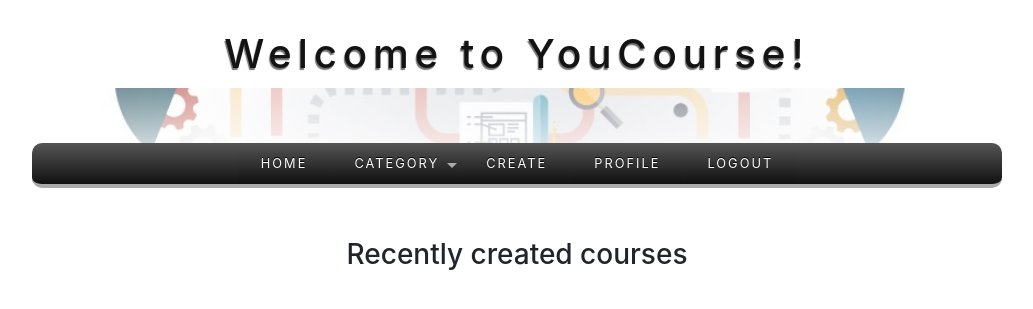
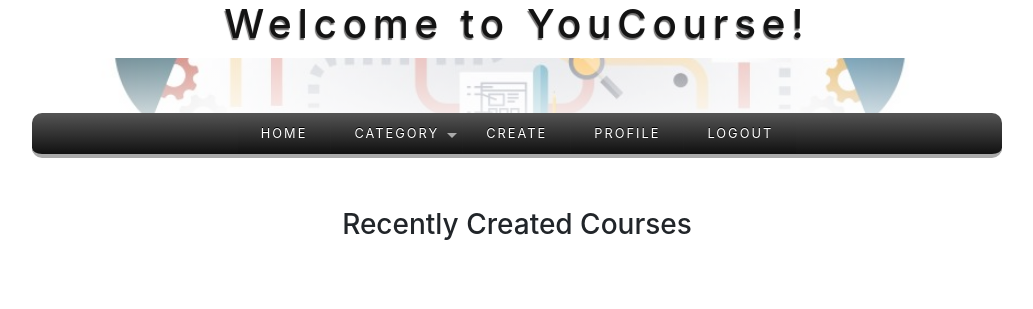
Before and after one commit to DayneSorvisto/Automated-YouTube-Course-Generator, a Django app: template apps/course_app/templates/course_app/courses.html in a window 1280 px wide. Shown: the top 309 px of the page, without its empty margins (123-1156 px from the left). Run offline with Django 3.2, Linux system fonts and the light colour scheme; the template is opened without the code that fills it, so the values that code supplies are empty; parts of the project's set-up code (start-up, migrations or seed data) failed here and were passed over; some libraries are stand-ins or nearby versions.

Commit message:
minor adjustments

```diff
--- a/apps/course_app/templates/course_app/courses.html
+++ b/apps/course_app/templates/course_app/courses.html
@@ -66,7 +66,7 @@
         <!-- TODO utilize the same section but change the wording and video output when a category is clicked -->
         <div class="recently_created_box">
             <div class="recently_created_header center_content">
-                <h3>Recently created courses</h3>
+                <h3>Recently Created Courses</h3>
             </div>
 
             <div class="recently_created_videos">
--- a/apps/user_app/static/user_app/css/style.css
+++ b/apps/user_app/static/user_app/css/style.css
@@ -3,7 +3,6 @@
 } */
 
 .container{
-    padding-top: 30px;
     margin: auto;
     width: 1000px;
 }
```
